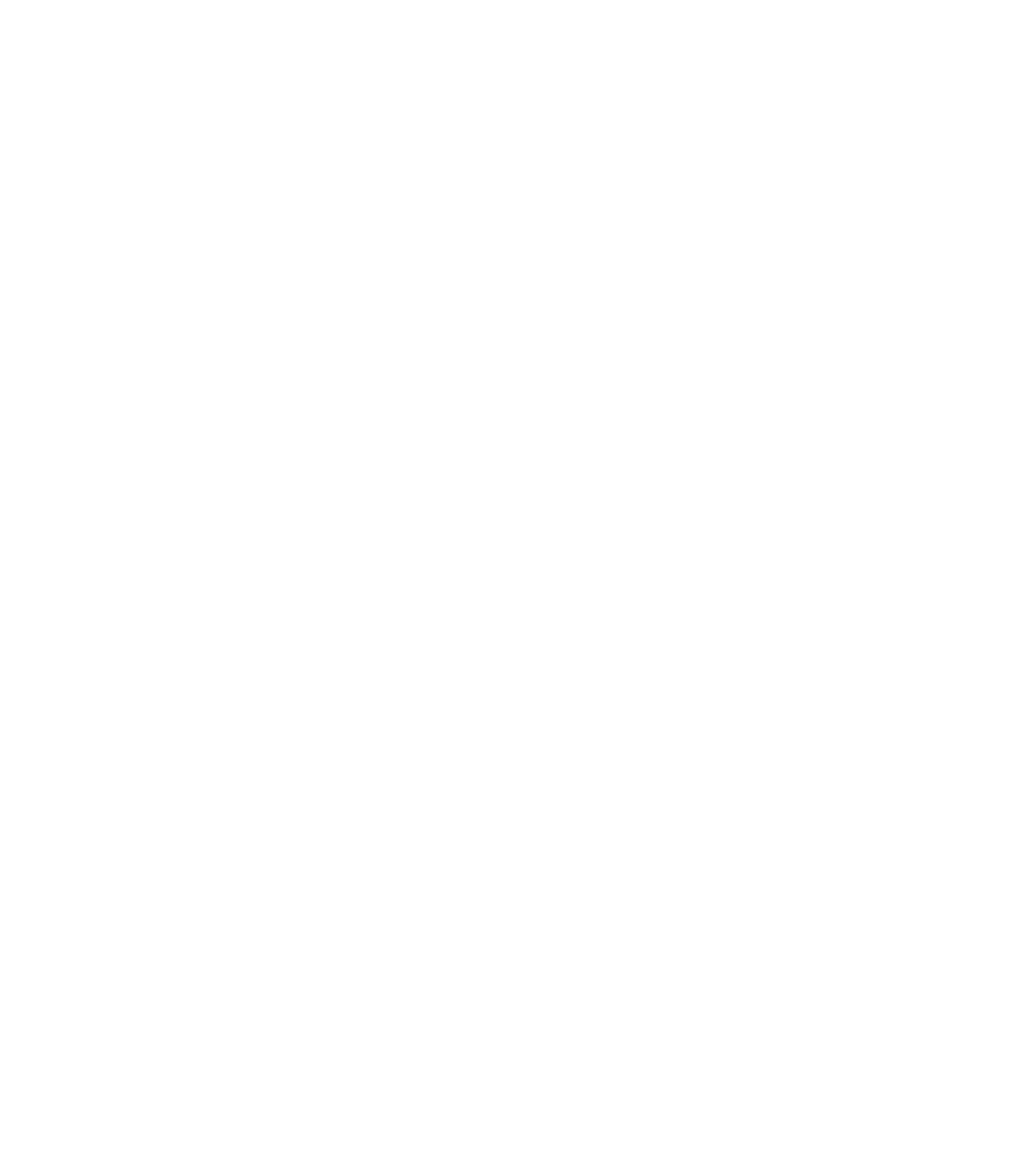
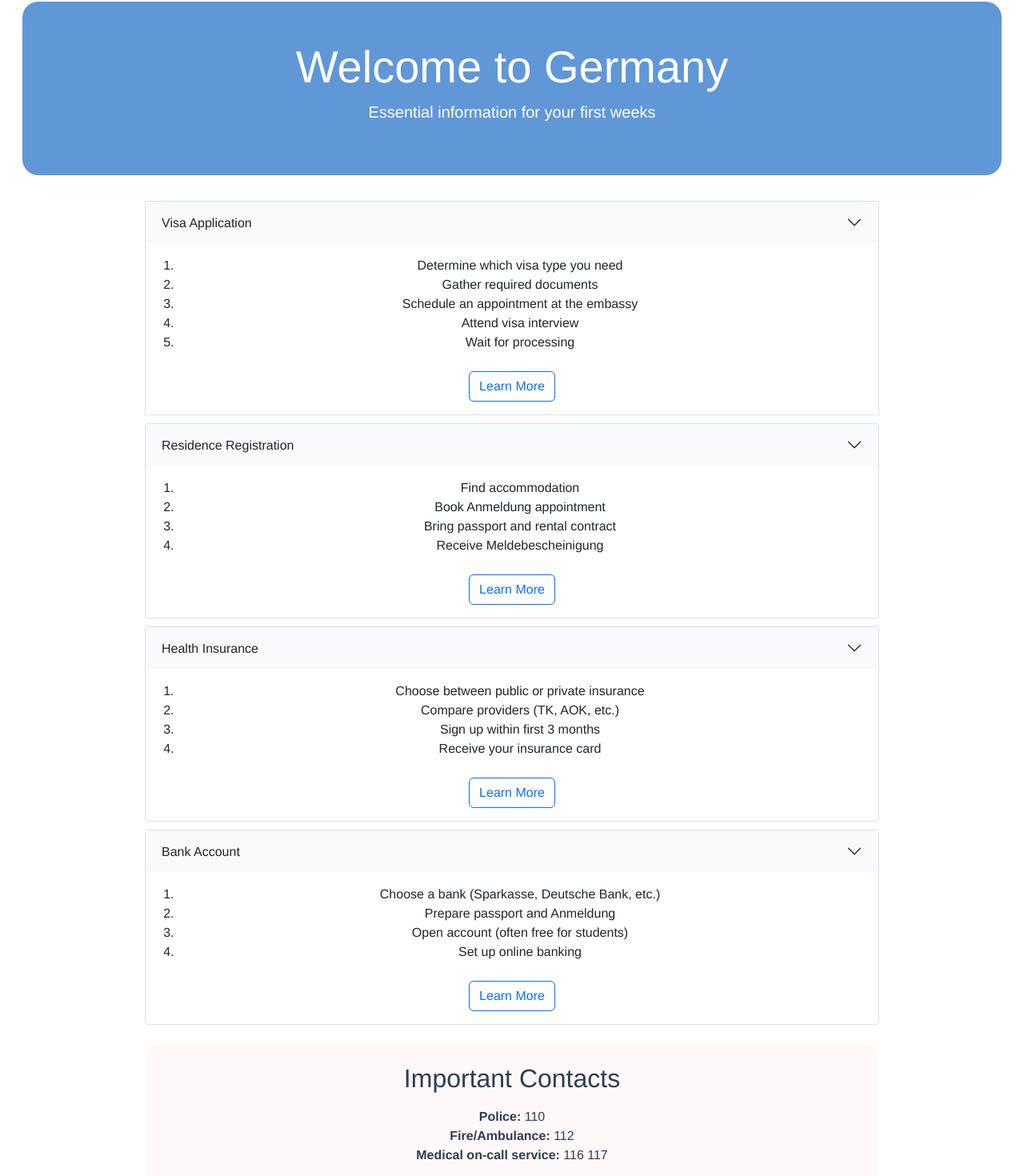
Before and after one commit to az9612/hackathon, a Vue app: page /first in a window 1280 px wide. Before the commit this address had no page. Shown: the part 78-1548 px from the top of the page at 80% size. Before the commit the page ends 800 px from the top, so only its background shows below. Built offline with nearby package versions, Linux system fonts and the light colour scheme.

Commit message:
linked home and firststep

```diff
--- /dev/null
+++ b/src/FirstStep.vue
@@ -0,0 +1,123 @@
+<template>
+  <div class="container-fluid">
+      <AppNavbar/>
+  <div class="container-fluid px-3 py-4">
+    <!-- Hero Section -->
+    <section class="hero-banner text-center py-5">
+      <h1 class="display-4">Welcome to Germany</h1>
+      <p class="lead">Essential information for your first weeks</p>
+    </section>
+
+    <!-- Accordion Container -->
+    <div class="accordion w-75 mx-auto" id="infoAccordion">
+      <InfoCard
+        title="Visa Application"
+        :steps="visaSteps"
+        linkPath="/visa-Application"
+      />
+      <InfoCard
+        title="Residence Registration"
+        :steps="registrationSteps"
+        linkPath="/residence-Registration"
+      />
+      <InfoCard
+        title="Health Insurance"
+        :steps="insuranceSteps"
+        linkPath="/health-insurance"
+      />
+      <InfoCard
+        title="Bank Account"
+        :steps="bankSteps"
+        linkPath="/bank-Account"
+      />
+    </div>
+
+    <!-- Emergency Contacts -->
+    <section class="emergency-contacts p-4 w-75 mx-auto mt-4">
+      <h2 class="text-center mb-3">Important Contacts</h2>
+      <ul class="list-unstyled text-center">
+        <li><strong>Police:</strong> 110</li>
+        <li><strong>Fire/Ambulance:</strong> 112</li>
+        <li><strong>Medical on-call service:</strong> 116 117</li>
+      </ul>
+    </section>
+  </div>
+  </div>
+
+</template>
+
+<script>
+import InfoCard from './components/InfoCard.vue';
+import AppNavbar from './components/AppNavbar.vue';
+
+export default {
+
+    name: 'FirstStep',
+    components: {
+        InfoCard,
+        AppNavbar
+     },
+    data() {
+        return {
+        visaSteps: [
+        'Determine which visa type you need',
+        'Gather required documents',
+        'Schedule an appointment at the embassy',
+        'Attend visa interview',
+        'Wait for processing'
+      ],
+      registrationSteps: [
+        'Find accommodation',
+        'Book Anmeldung appointment',
+        'Bring passport and rental contract',
+        'Receive Meldebescheinigung'
+      ],
+      insuranceSteps: [
+        'Choose between public or private insurance',
+        'Compare providers (TK, AOK, etc.)',
+        'Sign up within first 3 months',
+        'Receive your insurance card'
+      ],
+      bankSteps: [
+        'Choose a bank (Sparkasse, Deutsche Bank, etc.)',
+        'Prepare passport and Anmeldung',
+        'Open account (often free for students)',
+        'Set up online banking'
+      ]
+        }
+    }
+}
+</script>
+
+<style scoped>
+.hero-banner {
+  background: #6097d6;
+  border-radius: 20px;
+  margin-bottom: 2rem;
+  padding: 2rem;
+  color: white;
+}
+
+.emergency-contacts {
+  background: #fff8f8;
+  border-radius: 20px;
+}
+
+/* Responsive adjustments */
+@media (max-width: 768px) {
+  .hero-banner {
+    padding: 1.5rem !important;
+    border-radius: 0 0 20px 20px;
+    margin-left: -0.75rem;
+    margin-right: -0.75rem;
+  }
+
+  .accordion, .emergency-contacts {
+    width: 95% !important;
+  }
+
+  h1.display-4 {
+    font-size: 2rem;
+  }
+}
+</style>
--- a/src/Home.vue
+++ b/src/HomePage.vue
@@ -1,25 +1,22 @@
 <template>
   <div id="app">
     <AppNavbar/>
-    <JumboTron/>
     <ChatbotPopup/>
     <RegistrationBar/>
-    <router-view/>
 
   </div>
 </template>
 
 <script>
 import AppNavbar from './components/AppNavbar.vue';
-import JumboTron from './components/JumboTron.vue';
+// import JumboTron from './components/JumboTron.vue';
 import ChatbotPopup from './components/ChatbotPopup.vue';
 import RegistrationBar from './components/RegistrationBar.vue';
 
 export default {
-  name: 'App',
+  name: 'HomePage',
   components: {
     AppNavbar,
-    JumboTron,
     ChatbotPopup,
     RegistrationBar
   }
--- a/src/components/AppNavbar.vue
+++ b/src/components/AppNavbar.vue
@@ -1,14 +1,14 @@
 <template>
 <nav class="navbar navbar-expand-lg navbar-dark bg-dark">
   <div class="container-fluid">
-    <a class="navbar-brand" href="#">Navbar</a>
+    <router-link class="navbar-brand" to="/">New in Town</router-link>
     <button class="navbar-toggler" type="button" data-bs-toggle="collapse" data-bs-target="#navbarSupportedContent" aria-controls="navbarSupportedContent" aria-expanded="false" aria-label="Toggle navigation">
       <span class="navbar-toggler-icon"></span>
     </button>
     <div class="collapse navbar-collapse" id="navbarSupportedContent">
       <ul class="navbar-nav me-auto mb-2 mb-lg-0">
         <li class="nav-item">
-          <router-link class="nav-link" to="/register">Home</router-link>
+          <router-link class="nav-link" to="/">Home</router-link>
         </li>
         <li class="nav-item">
           <a class="nav-link" href="#">Link</a>
--- /dev/null
+++ b/src/components/InfoCard.vue
@@ -0,0 +1,73 @@
+<template>
+  <div class="accordion-item">
+    <h2 class="accordion-header">
+      <button
+        class="accordion-button collapsed"
+        type="button"
+        @click="toggleAccordion"
+        :class="{ 'collapsed': !isOpen }"
+      >
+        {{ title }}
+      </button>
+    </h2>
+    <div class="accordion-collapse" :class="{ 'show': isOpen }">
+      <div class="accordion-body">
+        <ol class="steps-list">
+          <li v-for="(step, index) in steps" :key="index">
+            {{ step }}
+          </li>
+        </ol>
+        <router-link
+          :to="linkPath"
+          class="btn btn-outline-primary mt-2"
+          v-if="linkPath"
+        >
+          Learn More
+        </router-link>
+      </div>
+    </div>
+  </div>
+</template>
+
+<script>
+export default {
+  name: 'InfoCard',
+  props: {
+    title: String,
+    steps: Array,
+    linkPath: String
+  },
+  data() {
+    return {
+      isOpen: false
+    }
+  },
+  methods: {
+    toggleAccordion() {
+      this.isOpen = !this.isOpen;
+    }
+  }
+}
+</script>
+
+<style scoped>
+.accordion-item {
+  margin-bottom: 10px;
+  border: 1px solid rgba(0,0,0,0.125);
+  border-radius: 0.25rem;
+}
+
+.accordion-button {
+  background-color: #f8f9fa;
+  font-weight: 500;
+}
+
+.accordion-button:not(.collapsed) {
+  background-color: #e7f1ff;
+  color: #0c63e4;
+}
+
+.steps-list {
+  padding-left: 20px;
+}
+</style>
--- a/src/components/RegistrationBar.vue
+++ b/src/components/RegistrationBar.vue
@@ -1,37 +1,138 @@
 <template>
-  <div class="container mt-4">
-    <div class="card" @click="toggleDropdown" style="cursor: pointer;">
-      <div class="card-body">
-        <h5 class="card-title">Dropdown Card</h5>
-        <p class="card-text">Click me to show options</p>
+  <div
+    class="container my-5"
+    v-for="(card, index) in cards"
+    :key="index"
+    :ref="el => cardRefs[index] = el"
+  >
+    <!-- Card container with relative positioning -->
+    <div
+      class="card bg-danger opacity-75 shadow text-white position-relative"
+      style="height: 100px;"
+    >
+      <!-- Clickable overlay for toggling dropdown -->
+      <div
+        class="position-absolute top-0 start-0 w-100 h-100"
+        style="z-index: 1; cursor: pointer;"
+        @click.stop="toggleDropdown(index)"
+      ></div>
+
+      <!-- Card content -->
+      <div class="card-body d-flex justify-content-between align-items-center h-100">
+        <h5 class="card-title mb-0">{{ card.title }}</h5>
+
+        <!-- Navigation arrow on the right -->
+        <router-link
+          :to="card.route"
+          class="btn btn-light text-danger fw-bold z-2"
+          style="z-index: 2;"
+          @click.stop
+        >
+          &gt;
+        </router-link>
       </div>
     </div>
 
-    <ul v-if="dropdownOpen" class="dropdown-menu show w-75">
-      <li><a class="dropdown-item" href="#">Action</a></li>
-      <li><a class="dropdown-item" href="#">Another action</a></li>
-      <li><a class="dropdown-item" href="#">Something else</a></li>
-    </ul>
+    <!-- Dropdown -->
+    <transition name="slidefade">
+      <ul v-if="card.open" class="dropdown-menu w-75">
+        <li v-for="(item, i) in card.dropdown" :key="i">
+          <a class="dropdown-item" href="#">{{ item }}</a>
+        </li>
+      </ul>
+    </transition>
   </div>
 </template>
 
+
 <script>
+import { onMounted, onBeforeUnmount, reactive, ref } from 'vue';
+
 export default {
-  name: 'RegistrationBar',
-  data() {
-    return {
-      dropdownOpen: false,
+  setup() {
+    const cards = reactive([
+      {
+        title: 'Welcome to Germany',
+        dropdown: ['Residence Registration', 'Bank Account', 'Health Insurance', 'Learning German'],
+        route: '/first',
+        open: false,
+      },
+      {
+        title: 'Study',
+        dropdown: ['Courses', 'Grades', 'Schedule'],
+        route: '/study',
+        open: false,
+      },
+      {
+        title: 'Accommodation',
+        dropdown: ['Apply', 'Check availability', 'Cancel booking'],
+        route: '/accommodation',
+        open: false,
+      },
+      {
+        title: 'Fun stuff',
+        dropdown: ['Clubs', 'Events', 'Sports'],
+        route: '/fun',
+        open: false,
+      },
+    ]);
+
+    const cardRefs = ref([]);
+
+    const toggleDropdown = (index) => {
+      cards.forEach((c, i) => c.open = i === index ? !c.open : false);
     };
-  },
-  methods: {
-    toggleDropdown() {
-      this.dropdownOpen = !this.dropdownOpen;
-    }
-  },
-}
+
+    const handleClickOutside = (event) => {
+      const clickedInsideAny = cardRefs.value.some(el => el?.contains(event.target));
+      if (!clickedInsideAny) {
+        cards.forEach((c) => c.open = false);
+      }
+    };
+
+    onMounted(() => {
+      document.addEventListener('click', handleClickOutside);
+    });
+
+    onBeforeUnmount(() => {
+      document.removeEventListener('click', handleClickOutside);
+    });
+
+    return { cards, toggleDropdown, cardRefs };
+  }
+};
 </script>
 
-<!-- Add "scoped" attribute to limit CSS to this component only -->
+
 <style scoped>
+/* Smooth slide + fade animation */
+.slidefade-enter-active,
+.slidefade-leave-active {
+  transition: all 0.3s ease;
+  overflow: hidden;
+}
+
+.slidefade-enter-from,
+.slidefade-leave-to {
+  opacity: 0;
+  transform: translateY(-10px);
+}
+
+.slidefade-enter-to,
+.slidefade-leave-from {
+  opacity: 1;
+  transform: translateY(0);
+}
+
+.dropdown-menu {
+  position: absolute;
+  z-index: 1050;
+  display: block;
+  margin-top: 0.25rem;
+  background-color: white;
+  border: 1px solid rgba(0, 0, 0, 0.15);
+  border-radius: 0.25rem;
+  box-shadow: 0 .5rem 1rem rgba(0,0,0,.15);
+}
 
 </style>
```
Also changed, not shown: src/router/index.js (+5 -3 lines).
